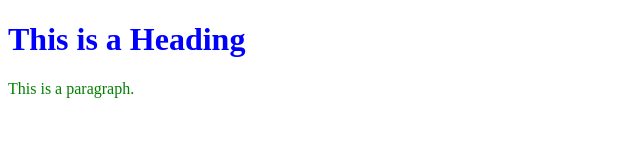
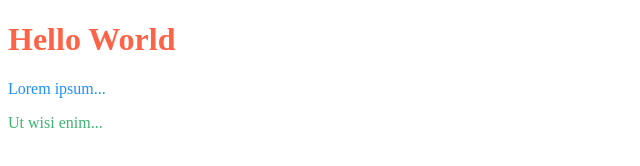
Before and after one commit to Rhae24/nginx-custom, a plain HTML site: page index.html in a window 1280 px wide. Shown: the whole page, without its empty margins (0-640 px from the left). Drawn offline with Linux system fonts and the light colour scheme.

Commit message:
Update index.html

```diff
--- a/index.html
+++ b/index.html
@@ -5,8 +5,9 @@
 </head>
 <body>
 
-<h1 style="color:blue;">This is a Heading</h1>
-<p style="color:green;">This is a paragraph.</p>
+<h1 style="color:Tomato;">Hello World</h1>
+<p style="color:DodgerBlue;">Lorem ipsum...</p>
+<p style="color:MediumSeaGreen;">Ut wisi enim...</p>
 
 </body>
 </html>
```
